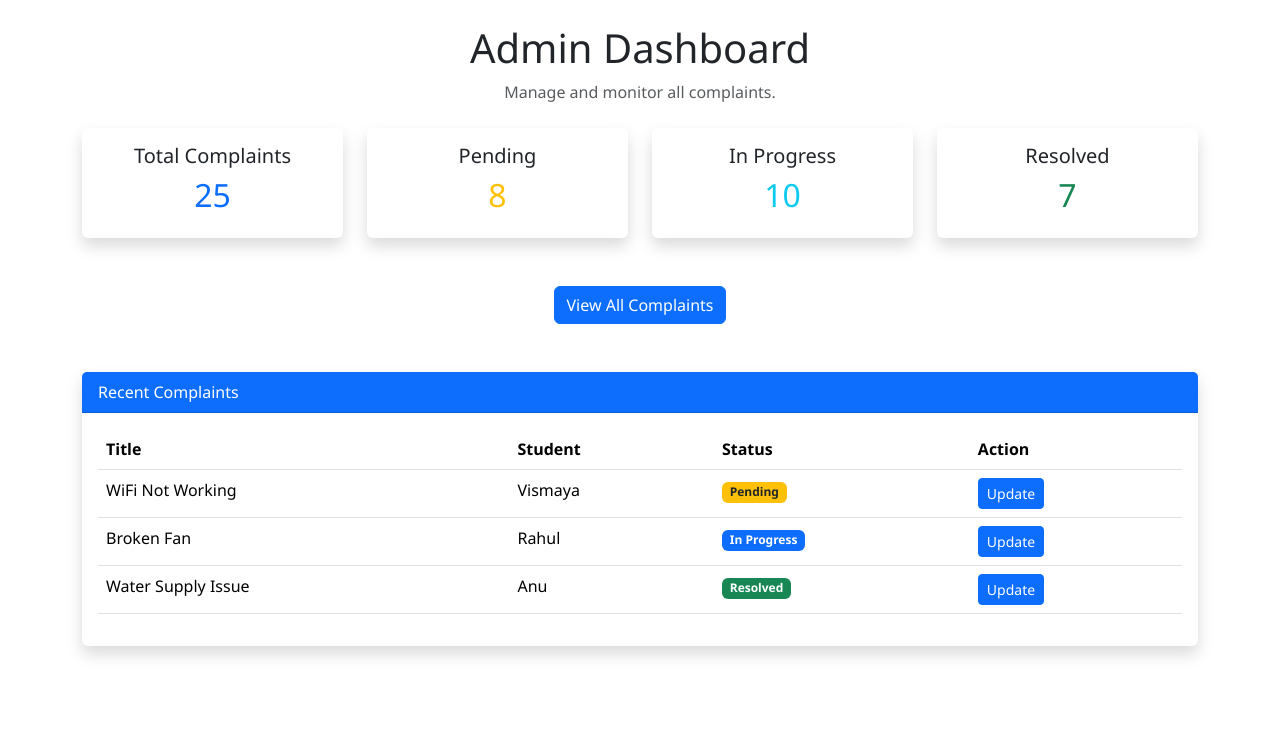
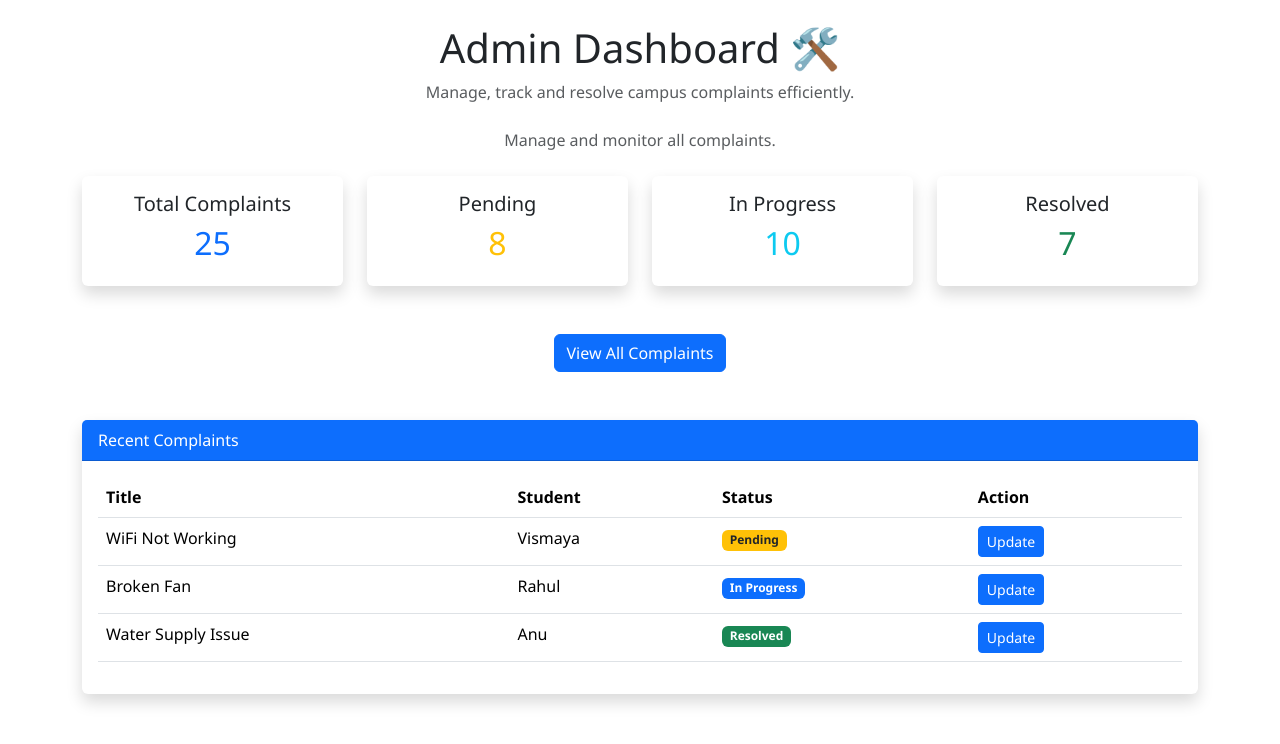
Before and after one commit to daya-anil-s/campus-complaint-management-system, a React app in the folder frontend/: page /admin/dashboard in a window 1280 px wide. Shown: the top 744 px of the page. Built offline with nearby package versions, Linux system fonts and the light colour scheme; the HTML template or start-up script is replaced by a standard one.

Commit message:
Fixed admin registration routing

```diff
--- a/frontend/src/pages/admin/AdminDashboard.jsx
+++ b/frontend/src/pages/admin/AdminDashboard.jsx
@@ -26,7 +26,12 @@ function AdminDashboard() {
     <div className="container mt-4">
 
       <div className="text-center mb-4">
-        <h1>Admin Dashboard</h1>
+     <div className="text-center mb-4">
+  <h1>Admin Dashboard 🛠️</h1>
+  <p className="text-muted">
+    Manage, track and resolve campus complaints efficiently.
+  </p>
+</div>
         <p className="text-muted">
           Manage and monitor all complaints.
         </p>
--- a/frontend/src/pages/auth/Register.jsx
+++ b/frontend/src/pages/auth/Register.jsx
@@ -16,9 +16,13 @@ function Register() {
 
   const navigate = useNavigate();
 
-  const handleRegister = () => {
-    navigate("/dashboard");
-  };
+ const handleRegister = () => {
+  if (role === "student") {
+    navigate("/student/dashboard");
+  } else {
+    navigate("/admin/dashboard");
+  }
+};
 
   return (
     <div className="min-h-screen bg-gray-200 flex items-center justify-center px-4 py-8">
--- a/frontend/src/routes/AppRoutes.jsx
+++ b/frontend/src/routes/AppRoutes.jsx
@@ -21,7 +21,6 @@ function AppRoutes() {
       <Route path="/register" element={<Register />} />
 
       {/* Added Dashboard Route */}
-      <Route path="/dashboard" element={<StudentDashboard />} />
 
       <Route path="/student/dashboard" element={<StudentDashboard />} />
       <Route path="/student/complaint" element={<ComplaintForm />} />
```
